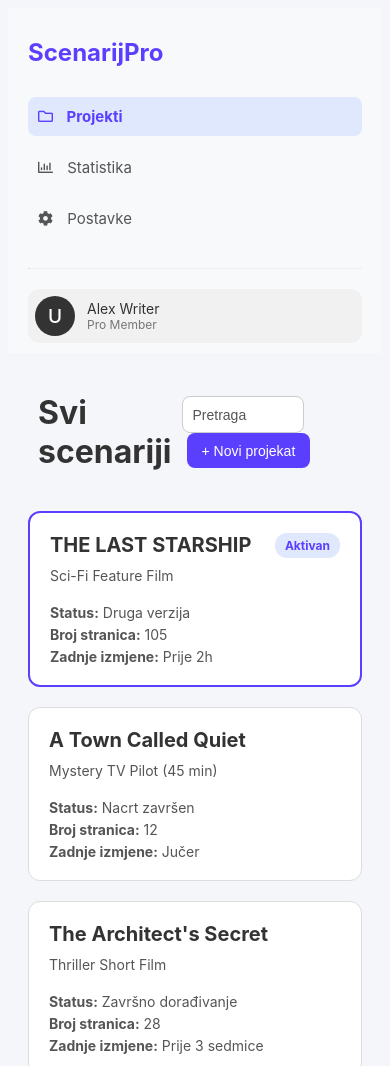
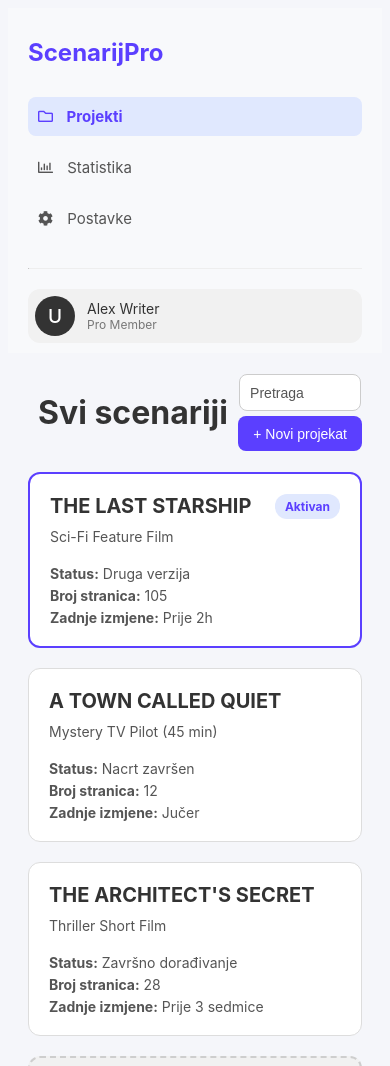
Before and after one commit to aminamemiic/ScenarijPro, a plain HTML site: page html/projects.html in a window 390 px wide. Shown: the top 1066 px of the page. Drawn offline with Linux system fonts and the light colour scheme.

Commit message:
ispravka responzivnosti

```diff
--- a/css/projects.css
+++ b/css/projects.css
@@ -104,17 +104,6 @@ hr {
     margin: 0 0;
 }
 
-@media (max-width: 750px) {
-    .layout {
-        flex-direction: column;
-    }
-
-    .sidebar {
-        width: 100%;
-        height: auto;
-    }
-}
-
 .sadrzaj {
     flex: 1;
     padding: 20px;
@@ -133,6 +122,11 @@ hr {
     color: #333333;
 }
 
+.pretrazivanje-forma {
+    display: flex;
+    gap: 10px;
+}
+
 #pretrazivanje {
     width: 100px;
     height: 35px;
@@ -141,7 +135,6 @@ hr {
     padding: 0 10px;
     font-size: 14px;
     color: #555;
-    margin-right: 5px;
 }
 
 #dugme-projekat {
@@ -153,7 +146,6 @@ hr {
     font-size: 14px;
     padding: 0 15px;
     cursor: pointer;
-    margin-left: 5px;
 }
 
 .projekti {
@@ -161,12 +153,6 @@ hr {
     grid-template-columns: 1fr 1fr;
     gap: 20px;
     margin-top: 20px;
-}
-
-@media (max-width: 750px) {
-    .projekti {
-        grid-template-columns: 1fr;
-    }
 }
 
 .kartica {
@@ -250,3 +236,27 @@ hr {
     font-weight: bold;
     line-height: 1;
 }
+
+
+@media (max-width: 750px) {
+    .layout {
+        flex-direction: column;
+    }
+
+    .sidebar {
+        width: 100%;
+        height: auto;
+    }
+
+    .projekti {
+        grid-template-columns: 1fr;
+    }
+
+    .pretrazivanje-forma {
+        display: flex;
+        flex-direction: column;
+        flex-wrap: wrap;
+        gap: 5px;
+        align-items: center;
+    }
+}
--- a/html/projects.html
+++ b/html/projects.html
@@ -55,7 +55,7 @@
                     </div>
                 </div>
                 <div class="kartica">
-                    <h3 class="naslov-kartice">A Town Called Quiet</h3>
+                    <h3 class="naslov-kartice">A TOWN CALLED QUIET</h3>
                     <p class="opis">Mystery TV Pilot (45 min)</p>
 
                     <div class="status">
@@ -71,7 +71,7 @@
                     </div>
                 </div>
                 <div class="kartica">
-                    <h3 class="naslov-kartice">The Architect's Secret</h3>
+                    <h3 class="naslov-kartice">THE ARCHITECT'S SECRET</h3>
                     <p class="opis">Thriller Short Film</p>
 
                     <div class="status">
```
